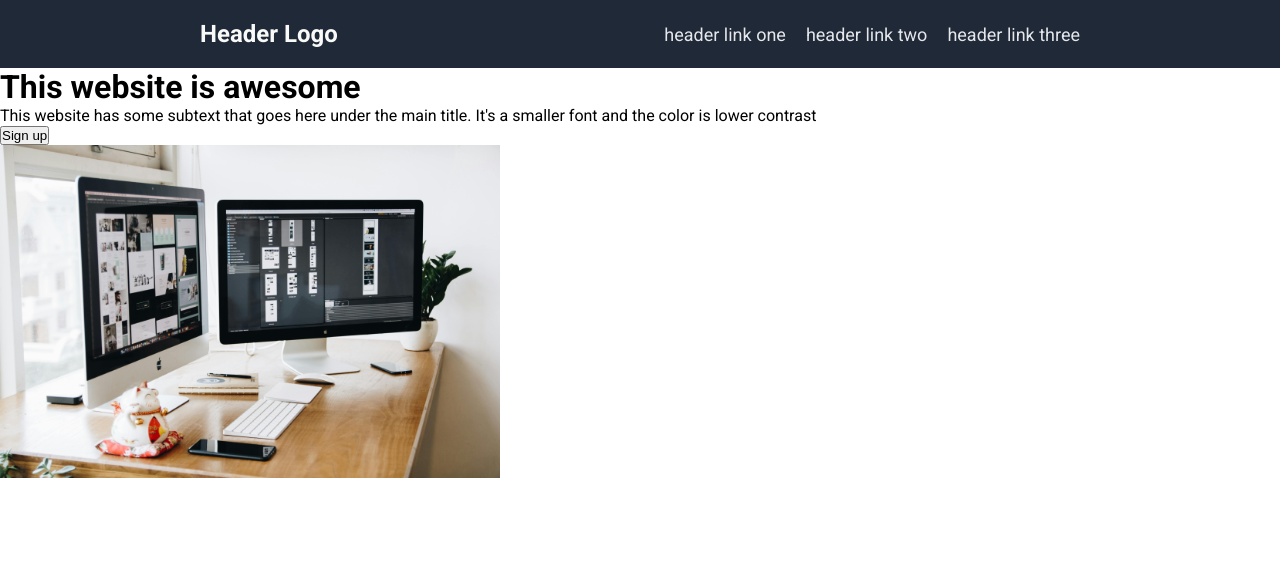
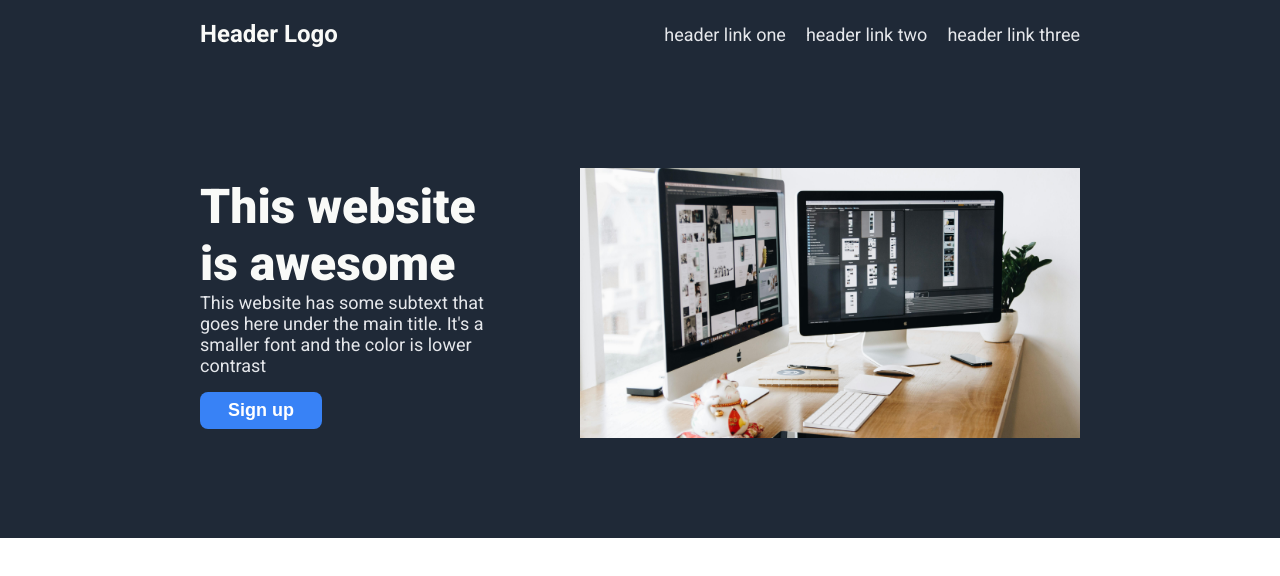
Before and after one commit to oudom-phoem/landing-page, a plain HTML site: page index.html in a window 1280 px wide. Drawn offline with Linux system fonts and the light colour scheme.

Commit message:
Add styles to hero section

```diff
--- a/css/styles.css
+++ b/css/styles.css
@@ -36,3 +36,41 @@ ul a {
   text-decoration: none;
   font-size: 18px;
 }
+
+.hero {
+  background-color: #1f2937;
+  display: flex;
+  justify-content: space-between;
+  align-items: center;
+  gap: 80px;
+  padding: 100px 200px;
+}
+
+.hero-main-text {
+  color: #f9faf8;
+  font-size: 48px;
+  font-weight: 800;
+}
+
+.hero-sub-text {
+  color: #e5e7eb;
+  font-size: 18px;
+  margin-bottom: 16px;
+}
+
+.hero .sign-up-button {
+  color: #fff;
+  background-color: #3882f6;
+  border: none;
+  font-size: 18px;
+  font-weight: 700;
+  padding: 8px 28px;
+  border-radius: 8px;
+}
+
+.hero-img {
+  flex-shrink: 0;
+  width: 500px;
+  height: 270px;
+  object-fit: cover;
+}
--- a/index.html
+++ b/index.html
@@ -21,14 +21,19 @@
     </header>
     <div class="hero">
       <div class="hero-text">
-        <h1>This website is awesome</h1>
-        <p>
+        <h1 class="hero-main-text">This website is awesome</h1>
+        <p class="hero-sub-text">
           This website has some subtext that goes here under the main title.
           It's a smaller font and the color is lower contrast
         </p>
-        <button>Sign up</button>
+        <button class="sign-up-button">Sign up</button>
       </div>
-      <img src="./images/pexels-tranmautritam-326503.jpg" width="500" alt="" />
+      <img
+        class="hero-img"
+        src="./images/pexels-tranmautritam-326503.jpg"
+        width="500"
+        alt=""
+      />
     </div>
   </body>
 </html>
```
